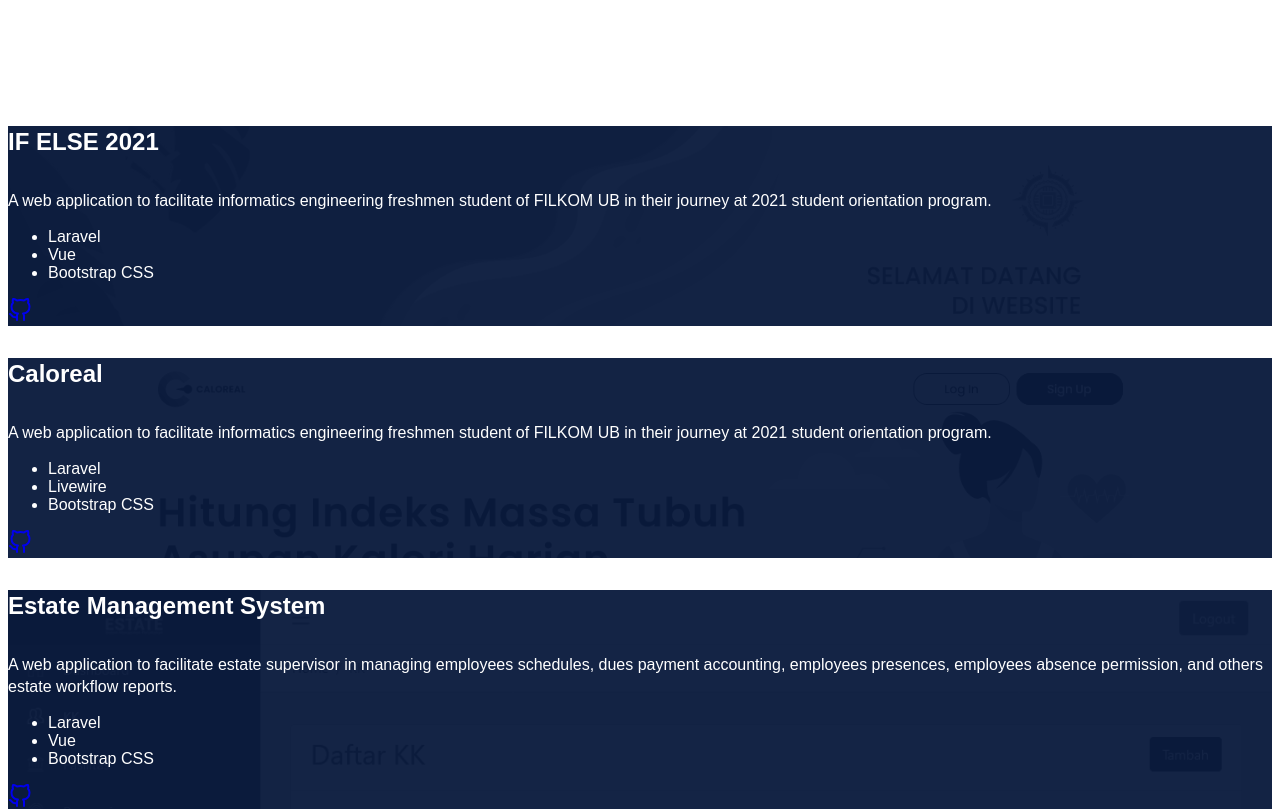
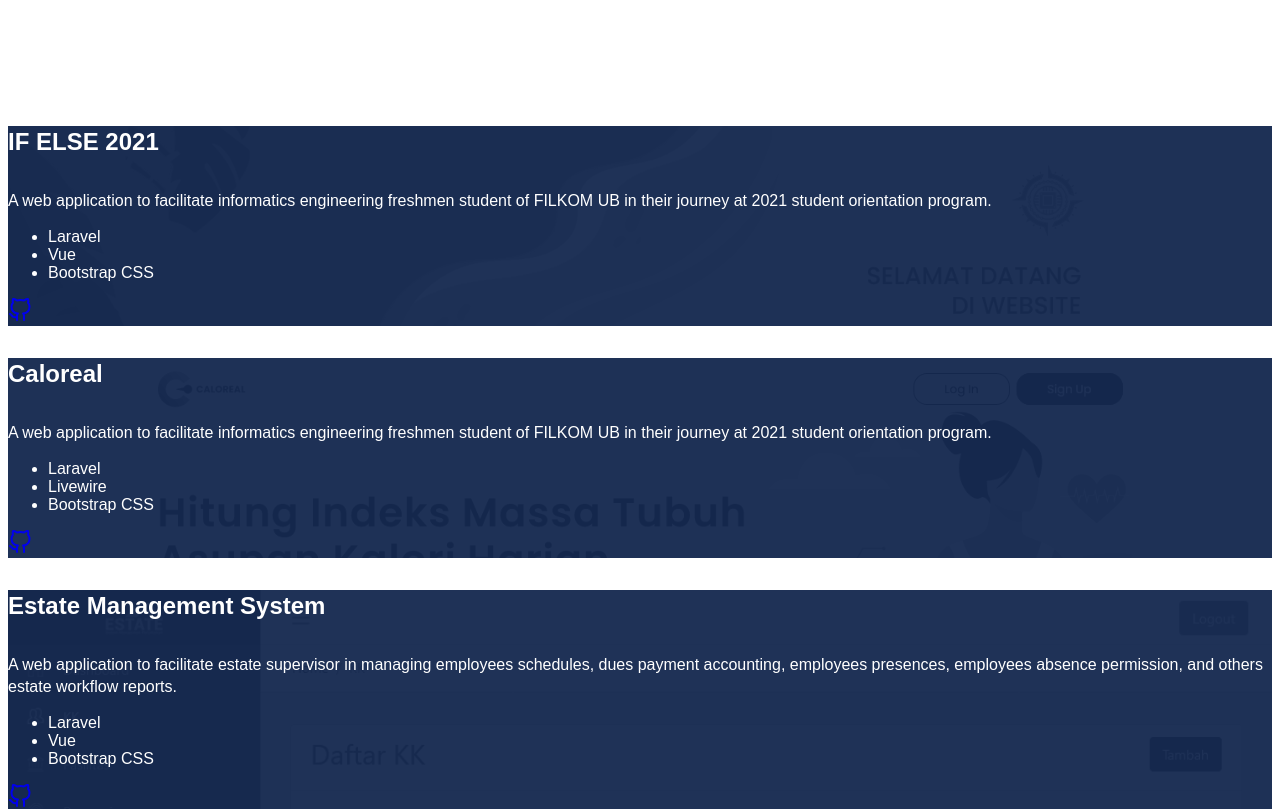
Before and after one commit to hendrawanap/portfolio, a Vue app: page / in a window 1280 px wide. Shown: the part 1580-2389 px from the top of the page. Built offline with nearby package versions, Linux system fonts and the light colour scheme; the HTML template or start-up script is replaced by a standard one.

Commit message:
Adjust featured project card color

```diff
--- a/src/components/FeaturedProjectCard.vue
+++ b/src/components/FeaturedProjectCard.vue
@@ -29,6 +29,6 @@ const {
     background-position: center top;
     background-color: black;
     background-blend-mode: luminosity;
-    box-shadow: inset 0 0 0 2000px rgba(8, 25, 60, 0.95);
+    box-shadow: inset 0 0 0 2000px rgba(20, 39, 78, 0.95);
   }
 </style>
```
